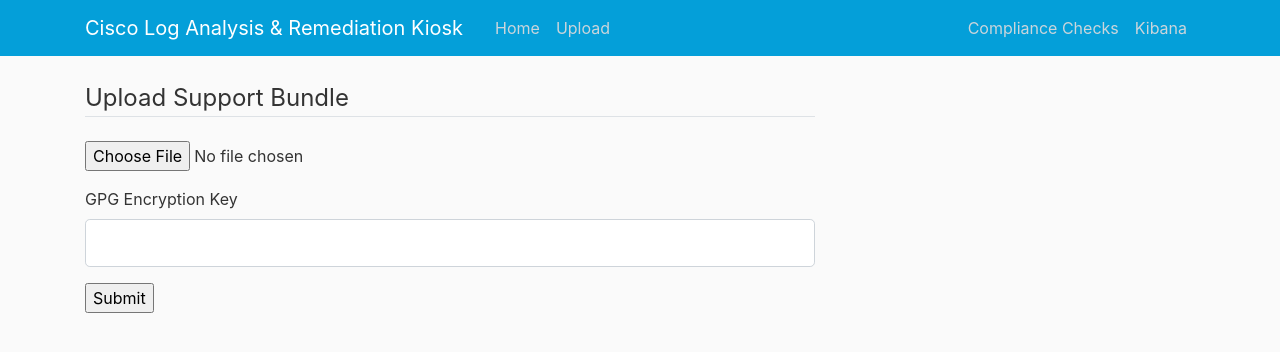
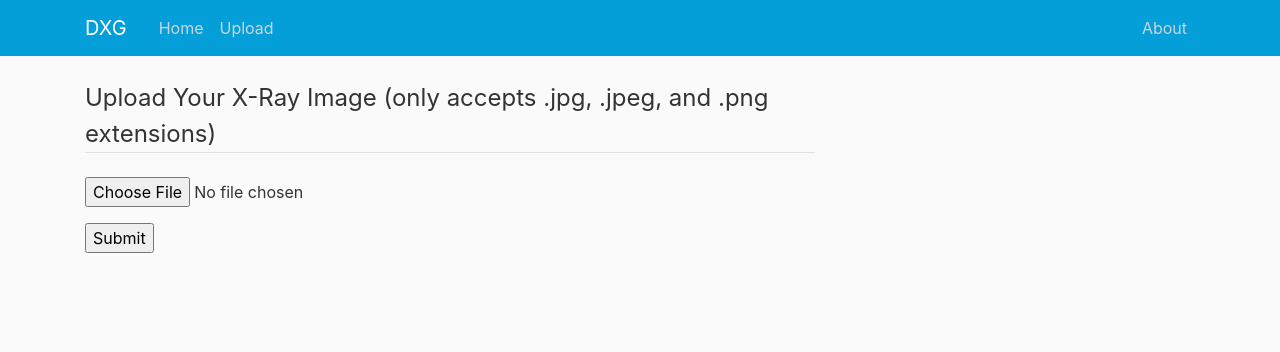
Before and after one commit to avdravid/COVIDify, a Flask app: page /upload in a window 1280 px wide. Shown: the top 352 px of the page. Run offline with Flask 2, Linux system fonts and the light colour scheme; some libraries are stand-ins or nearby versions.

Commit message:
cleaned and changed textboxes

```diff
--- a/kiosk.py
+++ b/app.py
@@ -6,8 +6,6 @@
 import os
 import shutil
 from os import path
-import gnupg
-from dashboard_generator import generate_dashboard
 import logging
 
 app = Flask(__name__)
@@ -15,48 +13,30 @@
 app.config['SECRET_KEY'] = '6e8af7ecab9c7e41e861fa359a89f385'
 
 # support bundles should be .tar.gpg, process will fail and exit otherwise
-ALLOWED_EXTENSIONS = {'gpg'}
+ALLOWED_EXTENSIONS = {'jpg', 'jpeg', 'png'}
+
+def gan_generate(imagepath):
+    #generate new image from upload
+    return
 
 # check if file has correct extension
-try:
-    logging.info("Trying to remove existing support bundle if still present")
-    shutil.rmtree("support")
-
-except:
-    logging.info("No existing support bundle")
-    pass
-
-try:
-
-    uploads = os.listdir('uploads')
-    for upload in uploads:
-        logging.info('Removing file: ' + upload + 'in uploads')
-        os.remove(os.path.join('uploads', upload))
-    os.remove('decrypted.tar')
-except:
-    pass
-
-
 def allowed_file(filename):
     return '.' in filename and filename.rsplit('.', 1)[-1].lower() in ALLOWED_EXTENSIONS
 
-# get Cisco favicon
-
-
 @app.route('/favicon.ico')
 def favicon():
-    return send_from_directory(os.path.join(app.root_path, 'static'), 'favicon.ico', mimetype='image/vnd.microsoft.icon')
+    return send_from_directory(path.join(app.root_path, 'static'), 'favicon.ico', mimetype='image/vnd.microsoft.icon')
 
 # render home landing page
-
-
 @app.route("/")
 def home():
     return render_template("home.html")
 
+@app.route("/about")
+def about():
+    return render_template("about.html")
+
 # path for upload page to upload file and enter gpg decryption key
-
-
 @app.route("/upload", methods=['GET', 'POST'])
 def upload():
     logging.info('Uploading file')
@@ -68,10 +48,9 @@
         filename = secure_filename(form.file.data.filename)
         if not allowed_file(filename):
             logging.info('Illegal file extension')
-
-            flash('File must have extension .tar.gpg', 'danger')
+            flash('File must have extension .jpg, .jpeg, or .png', 'danger')
         else:
-            flash('File Accepted', 'success')
+            flash('File accepted!', 'success')
 
             # save accepted file to uploads folder
             try:
@@ -81,31 +60,11 @@
                 logging.info('Failed to save file')
             # decrypt gpg to decrypted.tar and remove original gpg
             cwd = os.getcwd()
-            gpg = gnupg.GPG(gnupghome=cwd+'/uploads/')
 
             with open(cwd+'/uploads/'+filename, 'rb') as f:
-                logging.info('GPG decryption process beginning')
-                try:
-                    status = gpg.decrypt_file(
-                        file=f, passphrase=form.password.data, output='decrypted.tar')
-                    logging.info('GPG decryption successful')
-                except:
-                    logging.error('GPG decryption failed')
-                if not status.ok:
-                    os.remove('uploads/'+filename)
-                    flash('GPG Decryption Failed', 'danger')
-                    flash("Error Message: " +
-                          status.stderr, 'danger')
-                    return redirect(url_for('upload'))
-                else:
-                    os.remove('uploads/'+filename)
-                    # redirect to next decompression step
-                    return redirect(url_for('decompress'))
+                logging.info('Image generation process beginning')
 
     return render_template('upload.html', form=form)
-
-# page with button to decompress the already decrypted .tar file
-
 
 # only true if you run script directly, if imported will be false
 if __name__ == '__main__':
--- a/templates/layout.html
+++ b/templates/layout.html
@@ -10,16 +10,16 @@
     <link rel="stylesheet" type = "text/css" href= "{{url_for('static', filename='main.css' )}} ">
 
     {%if title%}
-    <title>Cisco Log Analysis & Remediation Kiosk - {{title}} </title>
+    <title>Disease X-Ray GAN - {{title}} </title>
     {%else%}
-    <title>Cisco Log Analysis & Remediation Kiosk</title>
+    <title>See the Effects of COVID-19</title>
     {%endif%}
 </head>
 <body>
     <header class="site-header">
     <nav class="navbar navbar-expand-md navbar-dark bg-steel fixed-top">
         <div class="container">
-        <a class="navbar-brand mr-4" href="/">Cisco Log Analysis & Remediation Kiosk</a>
+        <a class="navbar-brand mr-4" href="/">DXG</a>
         <button class="navbar-toggler" type="button" data-toggle="collapse" data-target="#navbarToggle" aria-controls="navbarToggle" aria-expanded="false" aria-label="Toggle navigation">
             <span class="navbar-toggler-icon"></span>
         </button>
@@ -31,8 +31,7 @@
             </div>
             <!-- Navbar Right Side -->
             <div class="navbar-nav">
-            <a class="nav-item nav-link" href="{{ url_for('dashboard') }}">Compliance Checks</a>
-            <a class="nav-item nav-link" href="{{ url_for('elastic') }}">Kibana</a>
+            <a class="nav-item nav-link" href="{{ url_for('about') }}">About</a>
 
             </div>
         </div>
--- a/templates/upload.html
+++ b/templates/upload.html
@@ -4,24 +4,11 @@
          {{form.hidden_tag()}}
                <fieldset class = "form-group">
 
-                  <legend class= "border-bottom mb-4">Upload Support Bundle</legend>
+                  <legend class= "border-bottom mb-4">Upload Your X-Ray Image (only accepts .jpg, .jpeg, and .png extensions)</legend>
                   <div class = "form-group">
                      {{ form.hidden_tag() }}
                      {{ form.file }}
 
-                  </div>
-                  <div class = "form-group">
-                     {{form.password.label('GPG Encryption Key')}}
-                     {% if form.password.errors %}
-                           {{form.password(class="form-control form-control-lg is-invalid")}}
-                              <div class = "invalid-feedback">
-                                 {% for error in form.password.errors %}
-                                       <span> {{ error }} </span>
-                                 {%endfor%}
-                              </div>
-                     {%else%}
-                           {{form.password(class = "form-control form-control-lg")}}
-                     {%endif%}
                   </div>
                   <div class = "form-group">
                      <input type="submit">
```
Also changed, not shown: templates/about.html (added, +11 -0 lines), templates/home.html (+4 -4 lines), static/favicon.ico, 1 other file.
